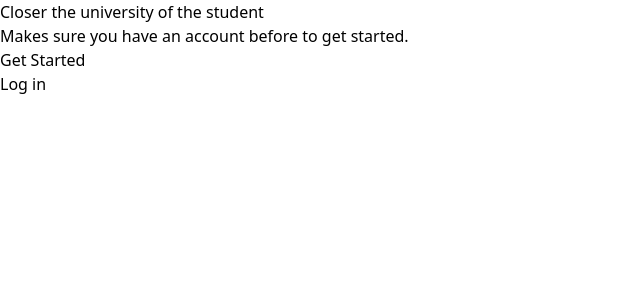
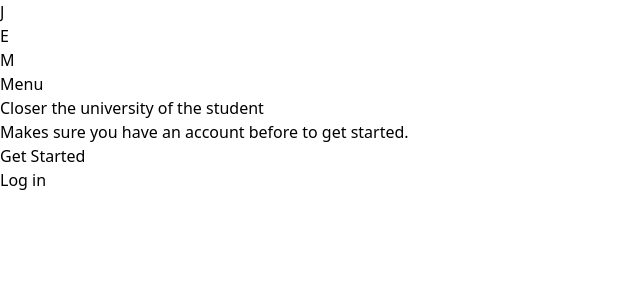
Before and after one commit to JehovannyMb/Projet_ChefDOeuvre, a React (Vite) app in the folder FrontEnd/: page / in a window 1280 px wide. Shown: the top 300 px of the page, without its empty margins (0-640 px from the left). Built offline with nearby package versions, Linux system fonts and the light colour scheme.

Commit message:
Mise à jour du 14 mars 2024

```diff
--- a/FrontEnd/src/App.jsx
+++ b/FrontEnd/src/App.jsx
@@ -8,18 +8,26 @@ function App() {
 
   return (
     <>
-    <div className=' h-80'>
-      <h1 className=' size-20 h-20 text-center text-white '>
+      <div className=' text-white h-80 w-full'>
+        <div className='flex justify-between'>
+          <div>
+            <h1 className=' w-full text-left font-bold text-5xl p-2'>J</h1>
+            <h1 className=' w-full text-left font-bold text-5xl p-2'>E</h1>
+            <h1 className=' w-full text-left font-bold text-5xl p-2'>M</h1>
 
-      </h1>
-      <h2 className=' text-white size-4'>
-      Closer the university of the student
-      </h2>
-      <p className=' text-white opacity-50 text-center'>
-      Makes sure you have an account before to get started.
-      </p>
-    </div>
-    <Item_1 />
+          </div>
+          <div>
+            <button className='p-2'>Menu</button>
+          </div>
+        </div>
+        <h1 className='  w-full text-center text-3xl font-bold p-5 '>
+          Closer the university of the student
+        </h1>
+        <h2 className=' opacity-50 p-2 text-center'>
+          Makes sure you have an account before to get started.
+        </h2>
+      </div>
+      <Item_1 />
     </>
   )
 }
```
Also changed, not shown: 2 other files (tests, documents, lock files or other folders).
